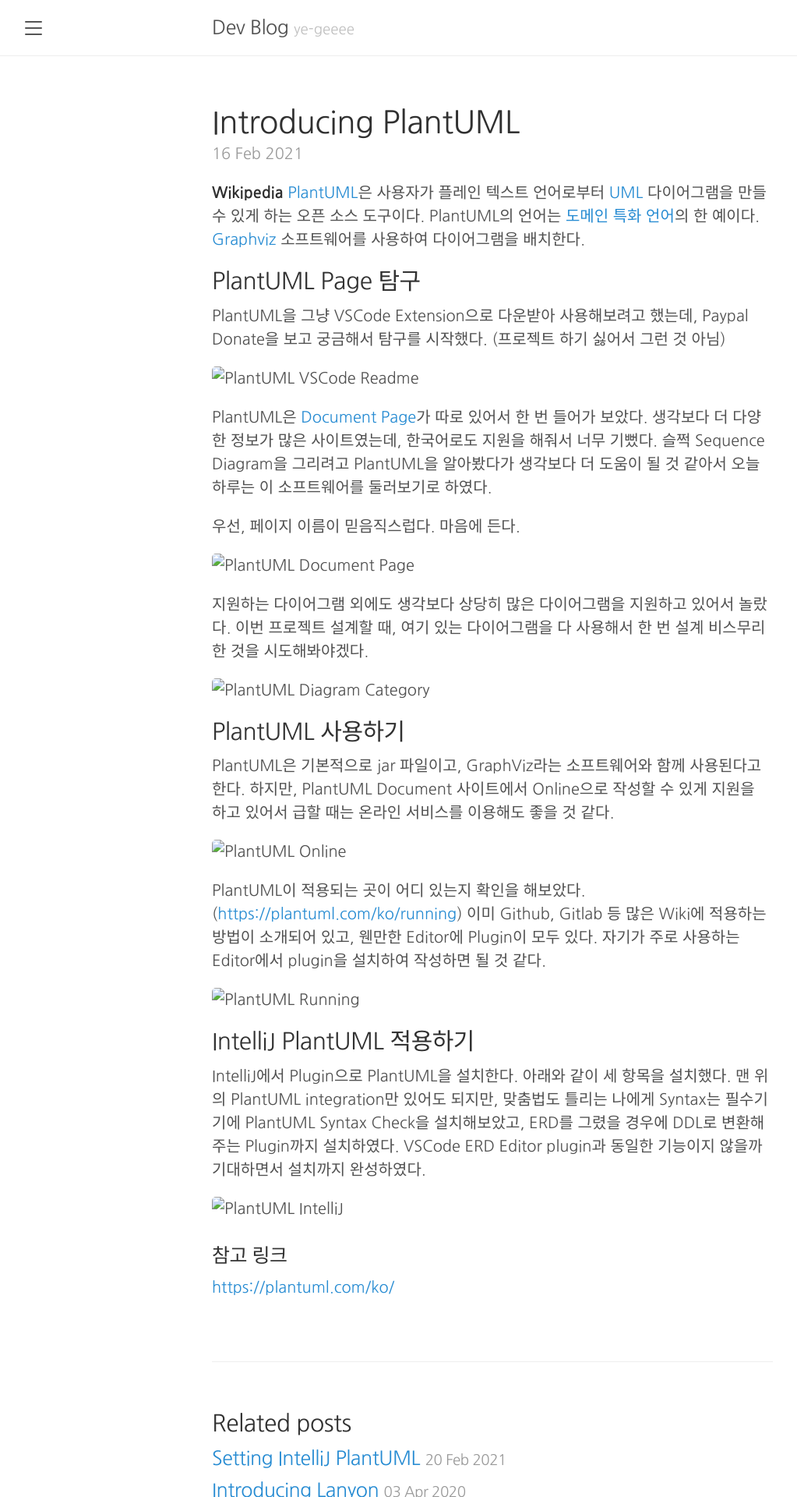
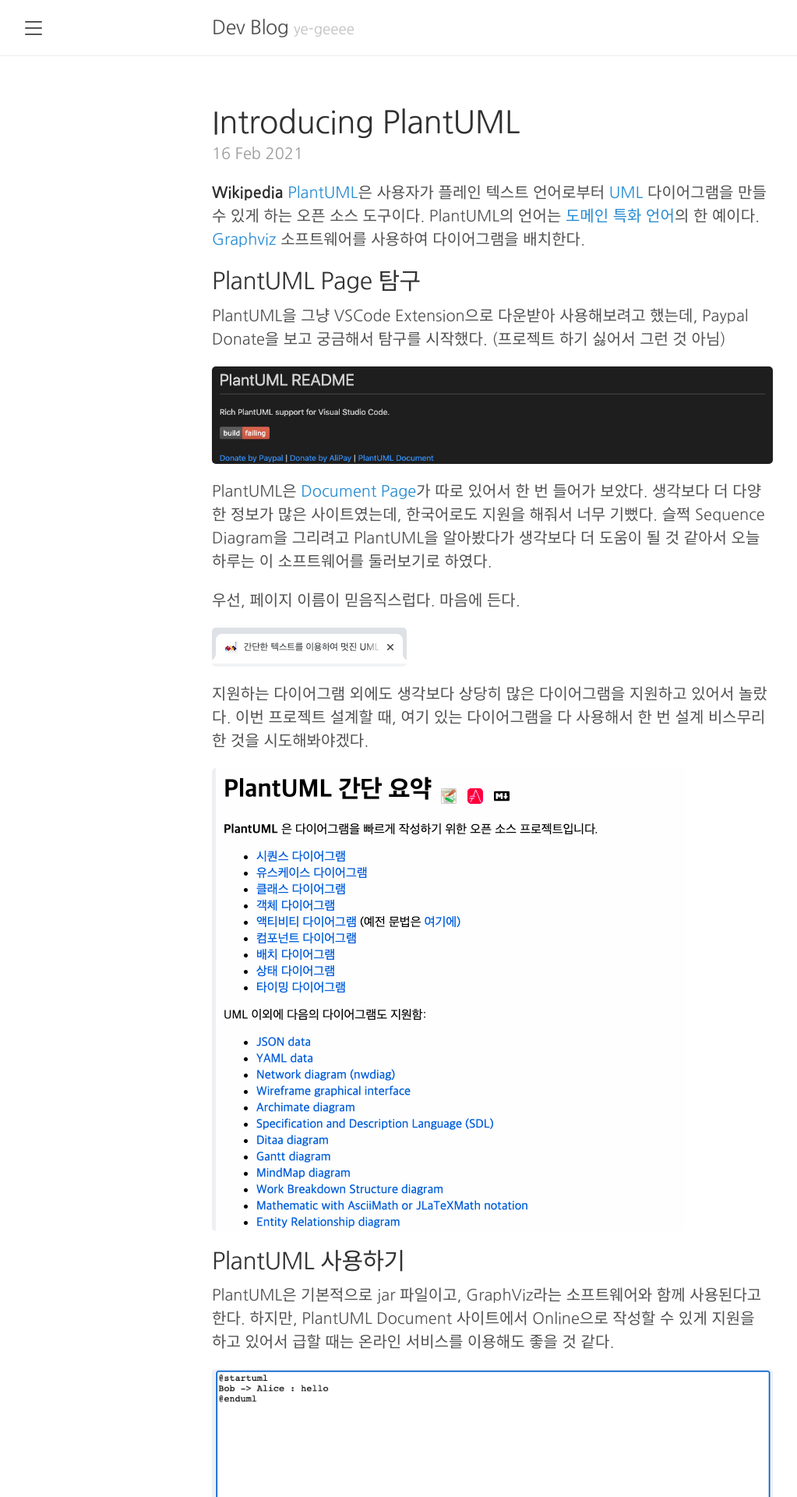
Before and after one commit to ye-geeee/ye-geeee.github.io, a Jekyll site: the page built from _posts/2021-02-16-01-Introducing-plantuml.md, in a window 1280 px wide. Shown: the top 1920 px of the page at 78% size, without its empty margins (8-1031 px from the left). Built offline with Jekyll 4.4.1, drawn with Linux system fonts in a browser that asks for light colours.

Commit message:
Modify image assets path

```diff
--- a/_posts/2021-02-16-01-Introducing-plantuml.md
+++ b/_posts/2021-02-16-01-Introducing-plantuml.md
@@ -15,33 +15,33 @@ sitemap :
 
 PlantUML을 그냥 VSCode Extension으로 다운받아 사용해보려고 했는데, Paypal Donate을 보고 궁금해서 탐구를 시작했다. (프로젝트 하기 싫어서 그런 것 아님)
 
-![PlantUML VSCode Readme](/_assets/img/21-02-17/21-02-17_1.png)
+![PlantUML VSCode Readme](/assets/img/21-02-17/21-02-17_1.png)
 
 PlantUML은 [Document Page](https://plantuml.com/ko/)가 따로 있어서 한 번 들어가 보았다. 생각보다 더 다양한 정보가 많은 사이트였는데, 한국어로도 지원을 해줘서 너무 기뻤다. 슬쩍 Sequence Diagram을 그리려고 PlantUML을 알아봤다가 생각보다 더 도움이 될 것 같아서 오늘 하루는 이 소프트웨어를 둘러보기로 하였다.
 
 우선, 페이지 이름이 믿음직스럽다. 마음에 든다.
 
-![PlantUML Document Page](/_assets/img/21-02-17/21-02-17_2.png)
+![PlantUML Document Page](/assets/img/21-02-17/21-02-17_2.png)
 
 지원하는 다이어그램 외에도 생각보다 상당히 많은 다이어그램을 지원하고 있어서 놀랐다. 이번 프로젝트 설계할 때, 여기 있는 다이어그램을 다 사용해서 한 번 설계 비스무리한 것을 시도해봐야겠다.
 
-![PlantUML Diagram Category](/_assets/img/21-02-17/21-02-17_3.png)
+![PlantUML Diagram Category](/assets/img/21-02-17/21-02-17_3.png)
 
 ## PlantUML 사용하기
 
 PlantUML은 기본적으로 jar 파일이고, GraphViz라는 소프트웨어와 함께 사용된다고 한다. 하지만, PlantUML Document 사이트에서 Online으로 작성할 수 있게 지원을 하고 있어서 급할 때는 온라인 서비스를 이용해도 좋을 것 같다.
 
-![PlantUML Online](/_assets/img/21-02-17/21-02-17_4.png)
+![PlantUML Online](/assets/img/21-02-17/21-02-17_4.png)
 
 PlantUML이 적용되는 곳이 어디 있는지 확인을 해보았다. ([https://plantuml.com/ko/running](https://plantuml.com/ko/running)) 이미 Github, Gitlab 등 많은 Wiki에 적용하는 방법이 소개되어 있고, 웬만한 Editor에 Plugin이 모두 있다. 자기가 주로 사용하는 Editor에서 plugin을 설치하여 작성하면 될 것 같다.
 
-![PlantUML Running](/_assets/img/21-02-17/21-02-17_5.png)
+![PlantUML Running](/assets/img/21-02-17/21-02-17_5.png)
 
 ## IntelliJ PlantUML 적용하기
 
 IntelliJ에서 Plugin으로 PlantUML을 설치한다. 아래와 같이 세 항목을 설치했다. 맨 위의 PlantUML integration만 있어도 되지만, 맞춤법도 틀리는 나에게 Syntax는 필수기기에 PlantUML Syntax Check을 설치해보았고, ERD를 그렸을 경우에 DDL로 변환해주는 Plugin까지 설치하였다. VSCode ERD Editor plugin과 동일한 기능이지 않을까 기대하면서 설치까지 완성하였다.
 
-![PlantUML IntelliJ](/_assets/img/21-02-17/21-02-17_6.png)
+![PlantUML IntelliJ](/assets/img/21-02-17/21-02-17_6.png)
 
 ### 참고 링크
 
```
Also changed, not shown: _posts/2021-02-20-02-Setting-IntelliJ-PlantUML.md (+4 -4 lines), assets/img/21-02-17/21-02-17_1.png (renamed from _assets/img/21-02-17/21-02-17_1.png), assets/img/21-02-17/21-02-17_2.png (renamed from _assets/img/21-02-17/21-02-17_2.png), assets/img/21-02-17/21-02-17_3.png (renamed from _assets/img/21-02-17/21-02-17_3.png), assets/img/21-02-17/21-02-17_4.png (renamed from _assets/img/21-02-17/21-02-17_4.png), assets/img/21-02-17/21-02-17_5.png (renamed from _assets/img/21-02-17/21-02-17_5.png), assets/img/21-02-17/21-02-17_6.png (renamed from _assets/img/21-02-17/21-02-17_6.png), assets/img/21-02-20/01_FirstUseCase.png (renamed from _assets/img/21-02-20/01_FirstUseCase.png), assets/img/21-02-20/02_GraphvizError.png (renamed from _assets/img/21-02-20/02_GraphvizError.png), assets/img/21-02-20/03_GraphvizErrorFix.png (renamed from _assets/img/21-02-20/03_GraphvizErrorFix.png), assets/img/21-02-20/04_IntelliJPlugin.png (renamed from _assets/img/21-02-20/04_IntelliJPlugin.png).
